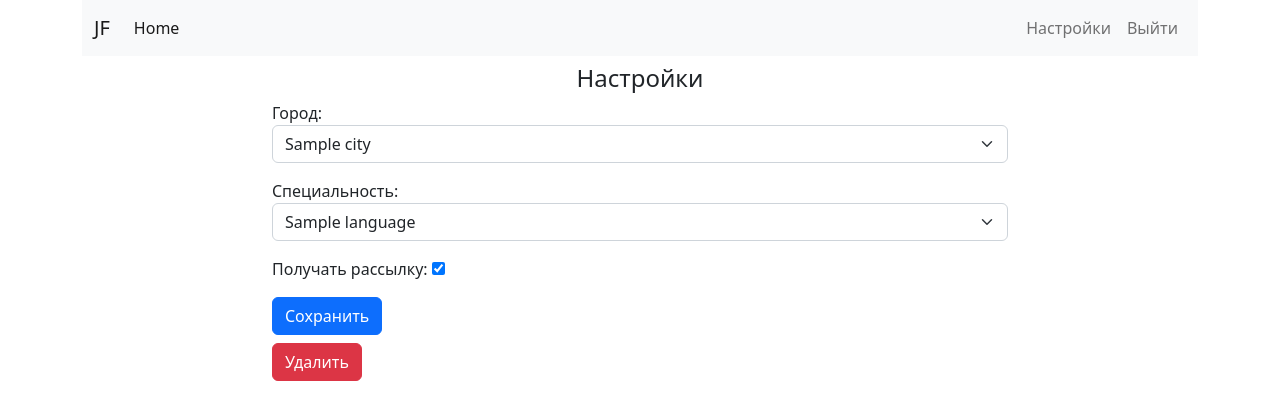
After one commit to alexandr-smnv/scraping_service_django, a Django app: page /accounts/update/ in a window 1280 px wide. The commit adds this page. Shown: the top 420 px of the page. Run offline with Django 4.2, Linux system fonts and the light colour scheme; a user stored in the database is signed in; tables that the repository leaves empty hold one stand-in row (values such as "Sample post"); some libraries are stand-ins or nearby versions.

Commit message:
Изменение параметров пользователей и удаление

```diff
--- a/accounts/forms.py
+++ b/accounts/forms.py
@@ -2,6 +2,7 @@ from django import forms
 from django.contrib.auth import get_user_model, authenticate
 from django.contrib.auth.hashers import check_password
 
+from scraping.models import City, Language
 
 User = get_user_model()
 
@@ -60,3 +61,21 @@ class UserRegistrationForm(forms.ModelForm):
         if data['password'] != data['password2']:
             raise forms.ValidationError('Пароли не совпадают')
         return data['password2']
+
+
+class UserUpdateForm(forms.Form):
+    city = forms.ModelChoiceField(queryset=City.objects.all(),
+                                  to_field_name='slug',
+                                  required=True,
+                                  widget=forms.Select(attrs={'class': 'form-select'}),
+                                  label='Город')
+    language = forms.ModelChoiceField(queryset=Language.objects.all(),
+                                      to_field_name='slug',
+                                      required=True,
+                                      widget=forms.Select(attrs={'class': 'form-select'}),
+                                      label='Специальность')
+    send_email = forms.BooleanField(required=False, widget=forms.CheckboxInput, label='Получать рассылку')
+
+    class Meta:
+        model = User
+        fields = ('city', 'language', 'send_email')
--- /dev/null
+++ b/accounts/templates/accounts/update.html
@@ -0,0 +1,27 @@
+{% extends 'base.html' %}
+
+{% block title %}
+  Registration
+{% endblock title %}
+
+{% block content %}
+
+  <div class="row">
+    <div class="col-md-8 mx-auto">
+      <h4 class="text-center my-2">Настройки</h4>
+      <form action="" method="POST">
+        {% csrf_token %}
+        <div class="form-group">
+          {{ form.as_p }}
+        </div>
+        <button type="submit" class="btn btn-primary">Сохранить</button>
+      </form>
+
+      <form action="{% url 'accounts:delete' %}" method="POST">
+        {% csrf_token %}
+        <button type="submit" class="btn btn-danger my-2">Удалить</button>
+      </form>
+    </div>
+  </div>
+
+{% endblock content %}
--- a/accounts/urls.py
+++ b/accounts/urls.py
@@ -7,4 +7,6 @@ urlpatterns = [
     path('login/', views.login_view, name='login'),
     path('logout/', views.logout_view, name='logout'),
     path('register/', views.register_view, name='register'),
+    path('update/', views.update_view, name='update'),
+    path('delete/', views.delete_view, name='delete'),
 ]
--- a/accounts/views.py
+++ b/accounts/views.py
@@ -1,8 +1,9 @@
-from django.contrib.auth import authenticate, login, logout
+from django.contrib.auth import authenticate, login, logout, get_user_model
 from django.shortcuts import render, redirect
 
-from accounts.forms import UserLoginForm, UserRegistrationForm
+from accounts.forms import UserLoginForm, UserRegistrationForm, UserUpdateForm
 
+User = get_user_model()
 
 def login_view(request):
     form = UserLoginForm(request.POST or None)
@@ -37,3 +38,39 @@ def register_view(request):
         return render(request, 'accounts/register_done.html', {'new_user': new_user})
 
     return render(request, 'accounts/register.html', {'form': form})
+
+
+def update_view(request):
+    # Проверка авторизованности пользователя
+    if request.user.is_authenticated:
+        user = request.user
+        # данные в форму передаются
+        # либо из метода POST
+        if request.method == 'POST':
+            form = UserUpdateForm(request.POST)
+            if form.is_valid():
+                data = form.cleaned_data
+                # изменение данных пользователя
+                user.city = data['city']
+                user.language = data['language']
+                user.send_email = data['send_email']
+                user.save()
+                return redirect('accounts:update')
+        # либо начальные данные
+
+        form = UserUpdateForm(initial={'city': user.city,
+                                       'language': user.language,
+                                       'send_email': user.send_email})
+        return render(request, 'accounts/update.html', {'form': form})
+    else:
+        return redirect('accounts:login')
+
+
+def delete_view(request):
+    if request.user.is_authenticated:
+        user = request.user
+        if request.method == 'POST':
+            qs = User.objects.get(pk=user.pk)
+            qs.delete()
+
+    return redirect('home')
--- a/templates/base.html
+++ b/templates/base.html
@@ -19,13 +19,19 @@
               aria-controls="navbarNav" aria-expanded="false" aria-label="Toggle navigation">
         <span class="navbar-toggler-icon"></span>
       </button>
-      <div class="collapse navbar-collapse" id="navbarNav">
+      <div class="collapse navbar-collapse justify-content-between" id="navbarNav">
+
         <ul class="navbar-nav">
           <li class="nav-item">
-            <a class="nav-link active" aria-current="page" href="#">Home</a>
+            <a class="nav-link active" aria-current="page" href="{% url 'home' %}">Home</a>
           </li>
+        </ul>
 
+        <ul class="navbar-nav">
           {% if user.is_authenticated %}
+            <li class="nav-item">
+              <a class="nav-link" href="{% url 'accounts:update' %}">Настройки</a>
+            </li>
             <li class="nav-item">
               <a class="nav-link" href="{% url 'accounts:logout' %}">Выйти</a>
             </li>
@@ -37,7 +43,6 @@
               <a class="nav-link" href="{% url 'accounts:register' %}">Регистрация</a>
             </li>
           {% endif %}
-
         </ul>
       </div>
     </div>
```
